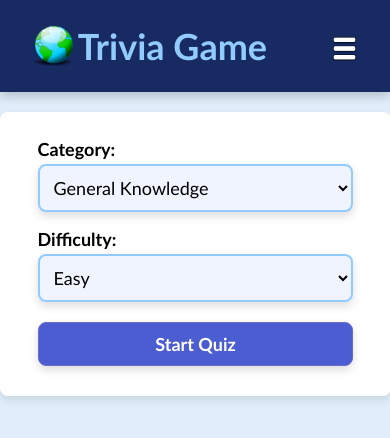
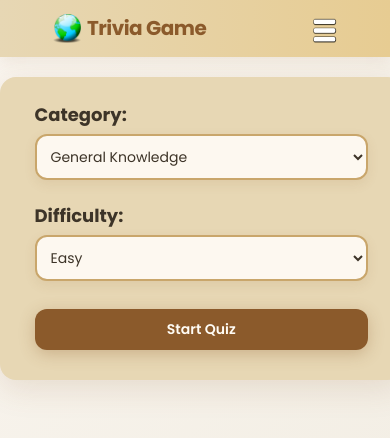
Before and after one commit to adrianmarceloledesma/trivia-game, a React (Vite) app: page / in a window 390 px wide. Shown: the top 438 px of the page. Built offline with nearby package versions, Linux system fonts and the light colour scheme.

Commit message:
Update styling: brown/cream color palette and responsive fixes

```diff
--- a/src/App.css
+++ b/src/App.css
@@ -1,35 +1,19 @@
-/*Acá va:
-. Centrado
-. Fondo
-. Card principal
-. Layout general*/
-
-*{
-   font-family:'Gill Sans', 'Gill Sans MT', Calibri, 'Trebuchet MS', sans-serif;
-
-}
-
 .container{
    font-size: 18px;
    margin: auto;
    overflow-wrap: break-word;
-
-}
-body{
-   margin: auto;
-   background-color: rgb(223, 238, 250);
-
 }
 .cont-components{
    margin: auto;
-   width: 90%;
+   width: 95%;
    margin-top: 20px;
-   background-color: #ffffff;
-   padding: 20px;
-   border-radius: 8px;
-   box-shadow: 0px 4px 10px rgba(0, 0, 0, 0.1);
+   background: #e7d7b4;
+   padding: 16px;
+   border-radius: 16px;
+   box-shadow: 0 8px 32px rgba(139, 90, 43, 0.15);
    @media(min-width: 400px){
      width: 80%;
+     padding: 24px;
    }
    @media(min-width: 600px){
       width: 60%;
@@ -37,18 +21,16 @@ body{
    @media(min-width: 900px){
       width: 50%;
     }
-
 }
 
 .cont-title-menu{
    display: flex;
-   color: rgb(146, 204, 255);
-   background-color: rgb(23, 43, 98);
+   background: linear-gradient(90deg, #e7d7b4 0%, #e7cc92 100%);
    justify-content:space-around;
-   box-shadow: 0px 4px 10px rgba(0, 0, 0, 0.201);
+   box-shadow: 0 4px 16px rgba(139, 90, 43, 0.1);
    position: relative;
    z-index: 3;
-
+   padding: 0px 0;
 }
 
 .cont-title{
@@ -57,10 +39,25 @@ body{
    align-items: center;
 }
 .cont-title img{
-   width: 40px;
+   width: 28px;
 }
+@media(min-width: 400px){
+  .cont-title img{
+    width: 36px;
+  }
+}
+
 h1{
-  margin-left: 5px;
+  margin-left: 6px;
+  font-weight: 700;
+  font-size: 20px;
+  letter-spacing: -0.5px;
+  color: #8b5a2b;
+}
+@media(min-width: 400px){
+  h1{
+    font-size: 24px;
+  }
 }
 .h1-link{
    text-decoration: none; /* Quita el subrayado [1] */
@@ -72,19 +69,28 @@ h1{
 input, select, button{
    width:95%;
    padding: 10px;
-   border: 2px solid rgb(146, 204, 255);
-   border-radius: 8px;
-   font-size: 18px;
+   border: 2px solid #c9a66b;
+   border-radius: 12px;
+   font-size: 14px;
    cursor: pointer;
    overflow-wrap: break-word;
    word-wrap: break-word;
-   transition: all 0.5s ease;
-
+   transition: all 0.3s ease;
    box-sizing: border-box;
+   background-color: #fffcf5;
+   color: #3d3428;
+}
+@media(min-width: 400px){
+  input, select, button{
+    padding: 12px;
+    font-size: 16px;
+  }
 }
 
-input:focus, input:active {
-  transform: scale(1.1);
+input:focus, select:focus {
+  outline: none;
+   border-color: #8b5a2b;
+   box-shadow: 0 0 12px rgba(139, 90, 43, 0.2);
 }
 
 .cont-menu{
@@ -92,34 +98,37 @@ input:focus, input:active {
    flex-direction: column;
    align-items: center;
    position: absolute;
-   top:90px;
+   top:54px;
    right: 0;
    width: 100%;
    height: 70%;
-   background-color: rgb(23, 43, 98);
-   box-shadow: 0px 4px 10px rgba(0, 0, 0, 0.356);
+   background: #e7d7b4;
+   box-shadow: 0 8px 24px rgba(139, 90, 43, 0.15);
+   z-index: 2;
+   color: #3d3428;
+   transition: all 0.3s ease;
 
-   z-index: 2;
-   color: aliceblue;
-   transition: all 0.5s ease;
-   padding-bottom: 8px;
+   border-radius: 0 0 0 16px;
 
-   @media(min-width: 600px){
+   @media(min-width: 900px){
       width: 18%;
       height: auto;
     }
 }
 .cont-menu .link{
-   transition: all 0.5s ease;
+   transition: all 0.3s ease;
    cursor: pointer;
-   color: aliceblue;
+   color: #8b5a2b;
    text-decoration: none;
-   margin-top:10px;
-   font-size: 20px;
+   margin-top:20px;
+   font-size: 18px;
+   padding: 10px 16px;
+   border-radius: 8px;
 }
 
-.cont-menu .link:active {
-  transform: scale(1.5);
+.cont-menu .link:hover {
+  background-color: rgba(139, 90, 43, 0.1);
+  color: #a0522d;
 }
 .menu-burg-icon{
     width: 25px;
--- a/src/App.tsx
+++ b/src/App.tsx
@@ -122,11 +122,11 @@ function App() {
   //condicional render
   let content;
   if (loading) {
-    content = <p>Loading...</p>;
+    content = <p style={{textAlign: 'center', color: '#8b5a2b'}}>Loading...</p>;
   } else if (error) {
     content = (
       <>
-        <p>Error! Try again</p>
+        <p style={{textAlign: 'center', color: '#cd853f', fontWeight: 600}}>Error! Try again</p>
       </>
     );
   } else if (!finished && questions.length > 0) {
--- a/src/components/Finished.css
+++ b/src/components/Finished.css
@@ -3,21 +3,37 @@
 }
 .cont-finished img{
     width: 150px;
-    @media (min-width: 700px) {
+    filter: drop-shadow(0 8px 24px rgba(139, 90, 43, 0.2));
+    animation: float 3s ease-in-out infinite;
+}
+@keyframes float {
+    0%, 100% { transform: translateY(0); }
+    50% { transform: translateY(-10px); }
+}
+@media (min-width: 700px) {
+    .cont-finished img{
       width: 250px;
     }
 }
 .cont-finished input{
     margin: 10px 0;
-    font-weight: bold;
-    background-color: aliceblue;
+    font-weight: 600;
+    background: #8b5a2b;
+    color: #fffcf5;
+    border: none;
+    transition: all 0.3s ease;
 }
 .cont-finished input:hover{
-    background-color:rgb(107, 107, 202) ;
+    background: #a0522d;
     color: white;
+    transform: translateY(-2px);
+    box-shadow: 0 6px 20px rgba(139, 90, 43, 0.4);
 }
 .welldone{
-    color: rgb(214, 214, 73);
-    font-size: 25px;
-    font-weight: bold;
+    background: linear-gradient(90deg, #cd853f 0%, #8b5a2b 100%);
+    -webkit-background-clip: text;
+    -webkit-text-fill-color: transparent;
+    background-clip: text;
+    font-size: 28px;
+    font-weight: 700;
 }
--- a/src/components/FormOptions.css
+++ b/src/components/FormOptions.css
@@ -1,34 +1,34 @@
-
 .cont-formOptions{
     display: flex;
     flex-direction: column;
     align-items: center;
-    /*background-color: #f0f4ff;
-    padding: 20px;
-    border-radius: 8px;
-    box-shadow: 0px 4px 10px rgba(0, 0, 0, 0.1); */
 }
 .cont-formOptions div{
-    margin: 6px 0px;
+    margin: 8px 0px;
     width: 90%;
 }
 .cont-formOptions input, select{
-    margin: 4px 0;
+    margin: 6px 0;
     width: 100%;
 }
 .cont-formOptions select{
-    background-color: #f0f4ff;
-    box-shadow: 0px 4px 10px rgba(0, 0, 0, 0.139);
+    background: #fdf8f0;
+    box-shadow: 0 4px 12px rgba(139, 90, 43, 0.1);
+}
+.cont-formOptions select option {
+    background-color: #fdf8f0;
 }
 
 .cont-formOptions input{
-    background-color: #4b5dd0;
-    font-weight: bold;
-    color: white;
-    border:rgb(107, 107, 202) 1px solid;
-    box-shadow: 0px 4px 10px rgba(0, 0, 0, 0.135);
+    background: #8b5a2b;
+    font-weight: 600;
+    color: #fffcf5;
+    border: none;
+    box-shadow: 0 4px 16px rgba(139, 90, 43, 0.3);
 }
 
 .cont-formOptions input:hover{
-    background-color: #2d43d0;
+    background: #a0522d;
+    transform: translateY(-2px);
+    box-shadow: 0 6px 20px rgba(139, 90, 43, 0.4);
 }
--- a/src/components/MyStats.css
+++ b/src/components/MyStats.css
@@ -4,6 +4,7 @@
 }
 h3{
     text-align: center;
+    color: #8b5a2b;
 }
 
 .cont-scores{
@@ -13,14 +14,15 @@ h3{
     flex-wrap: wrap;
 }
 .cont-scores > div{
-    border: 1px solid  rgb(143, 199, 248);;
-    border-radius: 15px;
-    box-shadow: 0px 4px 10px rgba(0, 0, 0, 0.1);
-    padding: 5px;
+    border: 1px solid  #c9a66b;
+    border-radius: 16px;
+    box-shadow: 0 4px 16px rgba(139, 90, 43, 0.1);
+    padding: 12px;
     text-align:center;
     width: 80%;
     margin: 10px;
-    background-color: white;
+    background: #fdf8f0;
+    transition: all 0.3s ease;
 
     @media(min-width: 400px){
         width: 40%;
@@ -29,10 +31,16 @@ h3{
         width: 20%;
     }
 }
+.cont-scores > div:hover {
+    transform: translateY(-4px);
+    box-shadow: 0 8px 24px rgba(139, 90, 43, 0.2);
+    border-color: #8b5a2b;
+}
 .cont-scores img{
     width: 30px;
     height: 30px;
     margin-top: 10px;
+    filter: drop-shadow(0 2px 4px rgba(0,0,0,0.2));
 }
 .cont-scores>div>div{
     display: flex;
@@ -41,6 +49,7 @@ h3{
 }
 .cont-scores > div > div > p{
     margin-left:10px;
+    color: #8b7355;
 
 }
 .cont-scores > div > div > p > p{
@@ -48,9 +57,10 @@ h3{
 }
 .score-number{
     font-size: 25px;
-    font-weight: bold;
-    color: green;
+    font-weight: 700;
+    color: #8b5a2b;
 }
 .no-scores{
     text-align: center;
+    color: #a0522d;
 }
--- a/src/components/QuestionCard.css
+++ b/src/components/QuestionCard.css
@@ -1,18 +1,28 @@
 .cont-questionCard .cont-time-index-points{
     display: flex;
     justify-content: space-between;
-    border-bottom: 2px solid rgb(146, 204, 255);
+    border-bottom: 2px solid #c9a66b;
+    padding-bottom: 12px;
+    margin-bottom: 16px;
 }
 .cont-title-options{
    text-align: center;
-
+   margin-bottom: 20px;
+}
+.cont-title-options h2{
+   color: #5d4e37;
+   font-weight: 600;
+   font-size: 20px;
+   line-height: 1.5;
 }
 .cont-questionCard .cont-time-index-points .time{
     border-radius: 20px;
-    padding: 5px 10px;
-    background-color: aliceblue;
-    border: 1px solid;
-
+    padding: 6px 14px;
+    background: #c9a66b;
+    border: none;
+    font-weight: 600;
+    color: #3d3428;
+    box-shadow: 0 4px 12px rgba(201, 166, 107, 0.3);
 }
 .cont-options{
     display: flex;
@@ -21,23 +31,31 @@
 }
 .cont-options button{
     margin: 10px 0;
-    font-weight: bold;
-    background: aliceblue;
-    box-shadow: 0px 4px 10px rgba(0, 0, 0, 0.1);
-    transition: all 0.5s ease;
+    font-weight: 600;
+    background: #fdf8f0;
+    box-shadow: 0 4px 12px rgba(139, 90, 43, 0.1);
+    transition: all 0.3s ease;
+    color: #3d3428;
+    border: 2px solid #c9a66b;
 }
 
 .cont-options button:hover{
-    border: rgb(0, 133, 249) 2px solid;
+    border: #8b5a2b 2px solid;
+    transform: translateY(-2px);
+    box-shadow: 0 6px 20px rgba(139, 90, 43, 0.2);
 }
 .cont-options button:focus, .cont-options button:active{
-    transform: scale(2);
+    transform: scale(1.02);
 }
 .option-correct{
-    color: green;
-    border-color: green;
+    background: #8fbc8f !important;
+    border-color: #6b8e6b !important;
+    color: #3d3428 !important;
+    box-shadow: 0 4px 16px rgba(143, 188, 143, 0.4) !important;
 }
 .option-incorrect{
-    color: red;
-    border-color: red;
+    background: #cd853f !important;
+    border-color: #a0522d !important;
+    color: white !important;
+    box-shadow: 0 4px 16px rgba(205, 133, 63, 0.4) !important;
 }
--- a/src/index.css
+++ b/src/index.css
@@ -0,0 +1,12 @@
+@import url('https://fonts.googleapis.com/css2?family=Poppins:wght@400;500;600;700&display=swap');
+
+*{
+   font-family: 'Poppins', sans-serif;
+}
+
+body{
+   margin: auto;
+   background: linear-gradient(135deg, #faf6f0 0%, #f0ebe0 100%);
+   min-height: 100vh;
+   color: #3d3428;
+}
```
Lines whose indentation alone changed are shown as unchanged.
